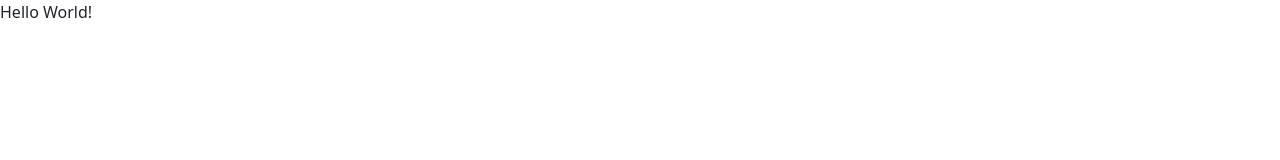
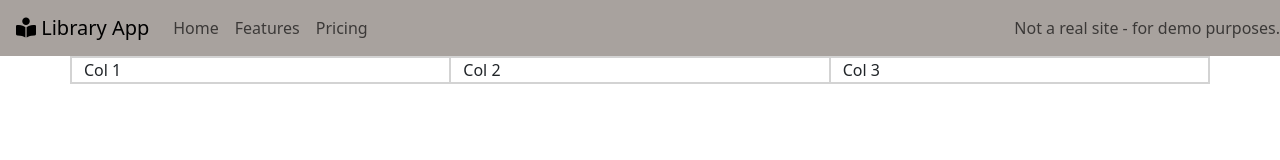
Before and after one commit to MEdwards3222/library, a website: page src/index.html in a window 1280 px wide. Drawn offline with nearby package versions, Linux system fonts and the light colour scheme.

Commit message:
Added basic HTML/header

```diff
--- a/src/index.html
+++ b/src/index.html
@@ -6,10 +6,45 @@
     <meta name="viewport" content="width=device-width, initial-scale=1.0">
     <link rel="stylesheet" href="./style.css">
     <link rel="stylesheet" href="../node_modules/bootstrap/dist/css/bootstrap.css">
+    <script src="../node_modules/bootstrap/dist/js/bootstrap.js"></script>
+    <script src="https://kit.fontawesome.com/6404c4030f.js" crossorigin="anonymous"></script>
     <title>Document</title>
 </head>
 <body>
-    <p>Hello World!</p>
+    <nav class="navbar navbar-expand-lg navbar-light">
+        <a href="#" class="navbar-brand">
+            <i class="fa-solid fa-book-open-reader"></i> Library App</a>
+
+        <button class="navbar-toggler" type="button" data-toggle="collapse" data-target="#navbarNav" aria-controls="navbarNav" aria-expanded="false" aria-label="Toggle navigation">
+            <span class="navbar-toggler-icon"></span>
+        </button>
+        <div class="collapse navbar-collapse" id="navbarNav">
+            <ul class="navbar-nav">
+                <li class="nav-item active">
+                    <a href="#" class="nav-link">Home</a>
+                </li>
+                <li class="nav-item">
+                    <a href="#" class="nav-link">Features</a>
+                </li>
+                <li class="nav-item">
+                    <a href="#" class="nav-link">Pricing</a>
+                </li>
+            </ul>
+
+        </div>
+        <span class="navbar-text">
+            Not a real site - for demo purposes.
+        </span>
+
+    </nav>
+
+    <main class="container">
+        <div class="row">
+            <div class="col-sm">Col 1</div>
+            <div class="col-sm">Col 2</div>
+            <div class="col-sm">Col 3</div>
+        </div>
+    </main>
 
     <script src="./script.js"></script>
 </body>
--- a/src/script.js
+++ b/src/script.js
@@ -0,0 +1,9 @@
+let myLibrary = [];
+
+function Book() {
+
+}
+
+function addBooktoLibrary() {
+
+}
--- a/src/style.css
+++ b/src/style.css
@@ -0,0 +1,20 @@
+main {
+    display: grid;
+
+}
+
+.row {
+    border: 1px solid lightgray;
+}
+
+.col-sm {
+    border: 1px solid lightgray;
+}
+
+.navbar.navbar-light {
+    background-color: #a8a29e;
+}
+
+.navbar-brand {
+    margin-left: 1rem;
+}
```
